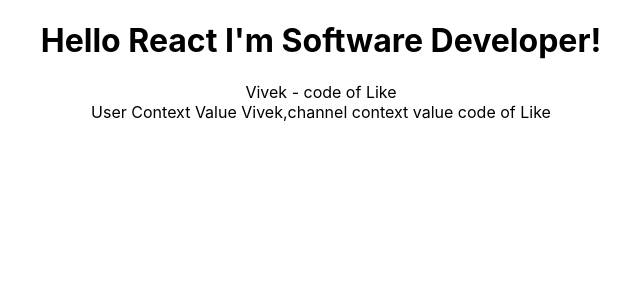
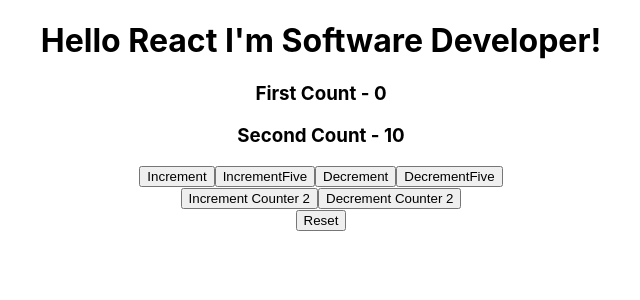
Before and after one commit to vkp3012/Basic-React, a React (Create React App) app in the folder client/: page / in a window 1280 px wide. Shown: the top 300 px of the page, without its empty margins (319-959 px from the left). Built offline with nearby package versions, Linux system fonts and the light colour scheme.

Commit message:
use Reducer is done

```diff
--- a/client/src/App.js
+++ b/client/src/App.js
@@ -1,6 +1,7 @@
 import React from "react"
 import './App.css';
-import ComponentC from './components/Hook/Context/ComponentC';
+// import ComponentC from './components/Hook/Context/ComponentC';
+import CounterOne from "./components/Hook/Reducer/CounterOne";
 // import DataFetching from './components/Hook/fetch/DataFetching';
 // import ClassCounter from './components/Hook/StateHook/ClassCounter';
 // import HookCounter from './components/Hook/StateHook/HookCounter';
@@ -48,11 +49,12 @@
   return (
     <div className="App">
         <h1>Hello React I'm Software Developer!</h1>
-        <UserContext.Provider value={"Vivek"}>
+        <CounterOne/>
+        {/* <UserContext.Provider value={"Vivek"}>
           <channelContext.Provider value={"code of Like"}>
             <ComponentC/>
           </channelContext.Provider>
-        </UserContext.Provider>
+        </UserContext.Provider> */}
         {/* <DataFetching/> */}
         {/* <MouseContainer/> */}
         {/* <HookEffectCounter/> */}
--- /dev/null
+++ b/client/src/components/Hook/Reducer/CounterOne.js
@@ -0,0 +1,46 @@
+import React, { useReducer } from 'react'
+
+
+//initial state a object use type
+const initialState = {
+    firstCount : 0,
+    secondCounter : 10
+}
+
+const reducer = (state,action) => {
+    switch(action.type){
+        case "increment":
+            return { ...state,firstCount : state.firstCount + action.value}
+        case "decrement":
+            return { ...state,firstCount : state.firstCount - action.value}
+        case "increment2":
+            return { ...state,secondCounter : state.secondCounter + action.value}
+        case "decrement2":
+            return { ...state,secondCounter : state.secondCounter - action.value}
+        case "reset":
+            return initialState
+        default :
+            return state
+    }
+}
+function CounterOne() {
+    const [count,dispatch] = useReducer(reducer,initialState)
+
+    return (
+        <div>
+            <h3>First Count - {count.firstCount}</h3>
+            <h3>Second Count - {count.secondCounter}</h3>
+            <button onClick={()=>dispatch({type:"increment" ,value:1})}>Increment</button>
+            <button onClick={()=>dispatch({type:"increment" ,value:5})}>IncrementFive</button>
+            <button onClick={()=>dispatch({type:"decrement",value:1})}>Decrement</button>
+            <button onClick={()=>dispatch({type:"decrement",value:5})}>DecrementFive</button>
+            <div>
+                <button onClick={()=>dispatch({type:"increment2" ,value:1})}>Increment Counter 2</button>
+                <button onClick={()=>dispatch({type:"decrement2" ,value:1})}>Decrement Counter 2</button>
+            </div>
+            <button onClick={()=>dispatch({type:"reset"})}>Reset</button>
+        </div>
+    )
+}
+
+export default CounterOne
```
Also changed, not shown: client/src/components/Hook/Reducer/CounterFour.js (added, +38 -0 lines), client/src/components/Hook/Reducer/CounterThree.js (added, +31 -0 lines), client/src/components/Hook/Reducer/CounterTwo.js (added, +29 -0 lines).
